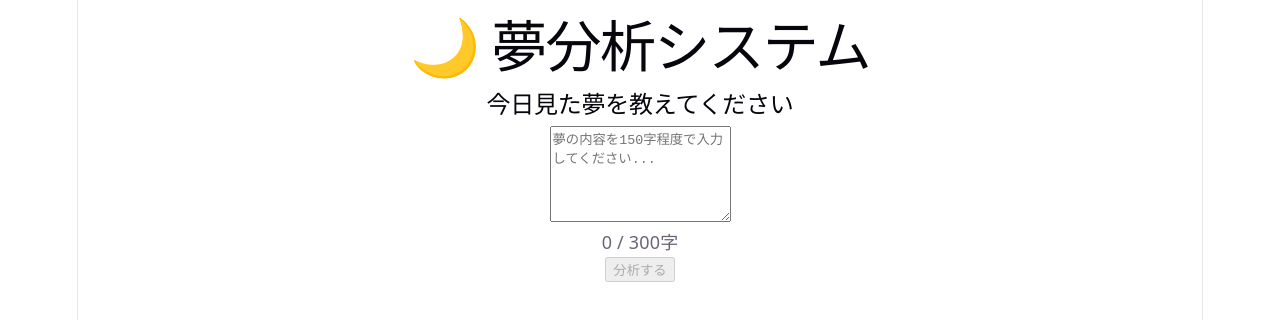
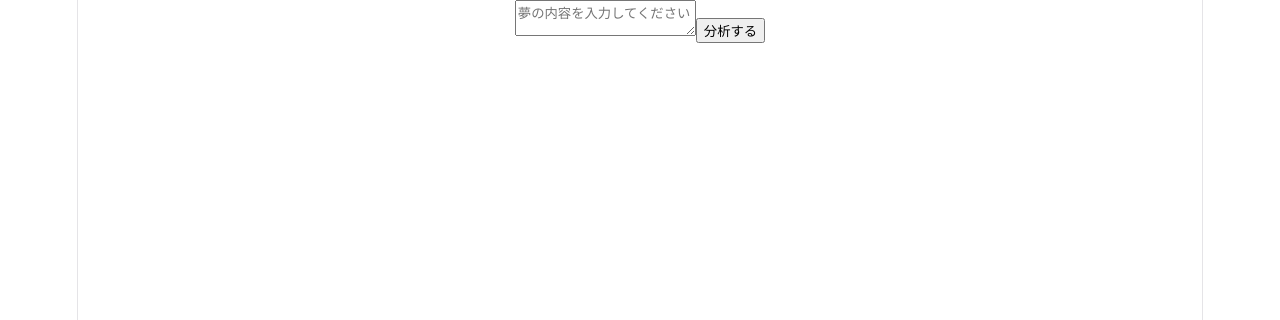
Before and after one commit to adachi-10/dream-art, a React (Vite) app: page / in a window 1280 px wide. Shown: the top 320 px of the page. Built offline with nearby package versions, Linux system fonts and the light colour scheme.

Commit message:
サイトの基盤（主なUI）の基礎

```diff
--- a/src/DreamAnalyzer.jsx
+++ b/src/DreamAnalyzer.jsx
@@ -1,233 +1,45 @@
-import React, { useState } from 'react';
-import "./styles/DreamAnalyzer.css";
-
-function MyScene() {
-  const [count, setCount] = useState(0);
-
-  return (
-    <div>
-      <h2>My Scene Component</h2>
-      <p>Count: {count}</p>
-      <button onClick={() => setCount(count + 1)}>増やす</button>
-    </div>
-  );
-}
 
 
+import { useState } from "react";
 
-const DreamAnalyzer = ({ onAnalysisComplete }) => {
-  const [dreamInput, setDreamInput] = useState('');
-  const [analysis, setAnalysis] = useState('');
-  const [selectedWords, setSelectedWords] = useState([]);
+export default function DreamAnalyzer() {
+  const [text, setText] = useState("");
   const [loading, setLoading] = useState(false);
-  const [step, setStep] = useState('input'); // input, analysis, selection, complete
-  const [error, setError] = useState('');
+  const [result, setResult] = useState(null);
 
-  const keywords = ['死', '生', '人', '絶望'];
+  const analyzeDream = async () => {
+    setLoading(true);
+    setResult(null);
 
-  const handleAnalyzeDream = async () => {
-    if (dreamInput.trim().length === 0) {
-      setError('夢の内容を入力してください');
-      return;
-    }
+    const response = await fetch("/api/analyze", {
+      method: "POST",
+      headers: { "Content-Type": "application/json" },
+      body: JSON.stringify({ text }),
+    });
 
-    setError('');
-    setLoading(true);
-
-    try {
-      const response = await fetch('http://localhost:5000/api/dream/analyze', {
-        method: 'POST',
-        headers: { 'Content-Type': 'application/json' },
-        body: JSON.stringify({ dreamContent: dreamInput }),
-      });
-
-      if (!response.ok) {
-        throw new Error('分析処理に失敗しました');
-      }
-
-      const data = await response.json();
-      setAnalysis(data.analysis);
-      setStep('analysis');
-    } catch (err) {
-      setError(err.message || '分析処理に失敗しました');
-      console.error('Error:', err);
-    } finally {
-      setLoading(false);
-    }
-  };
-
-  const handleWordSelection = (word) => {
-    if (selectedWords.includes(word)) {
-      setSelectedWords(selectedWords.filter(w => w !== word));
-    } else {
-      if (selectedWords.length < 2) {
-        setSelectedWords([...selectedWords, word]);
-      } else {
-        setError('最大2つまで選択できます');
-      }
-    }
-  };
-
-  const handleSubmitSelection = async () => {
-    if (selectedWords.length === 0) {
-      setError('少なくとも1つの単語を選択してください');
-      return;
-    }
-
-    setError('');
-    setLoading(true);
-
-    try {
-      const response = await fetch('http://localhost:5000/api/dream/submit', {
-        method: 'POST',
-        headers: { 'Content-Type': 'application/json' },
-        body: JSON.stringify({
-          dreamContent: dreamInput,
-          analysis: analysis,
-          selectedWords: selectedWords,
-        }),
-      });
-
-      if (!response.ok) {
-        throw new Error('送信処理に失敗しました');
-      }
-
-      const data = await response.json();
-      setStep('complete');
-
-      // 親コンポーネントにモデルデータを渡す
-      if (onAnalysisComplete) {
-        onAnalysisComplete({
-          selectedWords,
-          models: data.models,
-        });
-      }
-    } catch (err) {
-      setError(err.message || '送信処理に失敗しました');
-      console.error('Error:', err);
-    } finally {
-      setLoading(false);
-    }
-  };
-
-  const handleReset = () => {
-    setDreamInput('');
-    setAnalysis('');
-    setSelectedWords([]);
-    setStep('input');
-    setError('');
+    const data = await response.json();
+    setResult(data);
+    setLoading(false);
   };
 
   return (
-    <div className="dream-analyzer">
-      <h1>🌙 夢分析システム</h1>
+    <div className="analyzer">
+      <textarea
+        value={text}
+        onChange={(e) => setText(e.target.value)}
+        placeholder="夢の内容を入力してください"
+      />
 
-      {error && <div className="error-message">{error}</div>}
+      <button onClick={analyzeDream}>分析する</button>
 
-      {step === 'input' && (
-        <div className="input-section">
-          <h2>今日見た夢を教えてください</h2>
-          <textarea
-            value={dreamInput}
-            onChange={(e) => setDreamInput(e.target.value)}
-            placeholder="夢の内容を150字程度で入力してください..."
-            rows={6}
-            maxLength={300}
-            className="dream-input"
-          />
-          <div className="char-count">
-            {dreamInput.length} / 300字
-          </div>
-          <button
-            onClick={handleAnalyzeDream}
-            disabled={loading || dreamInput.trim().length === 0}
-            className="btn-primary"
-          >
-            {loading ? '分析中...' : '分析する'}
-          </button>
-        </div>
-      )}
+      {loading && <p>分析中...</p>}
 
-      {step === 'analysis' && (
-        <div className="analysis-section">
-          <h2>📊 分析結果</h2>
-          <div className="dream-content">
-            <h3>あなたの夢:</h3>
-            <p>{dreamInput}</p>
-          </div>
-          <div className="analysis-result">
-            <h3>フロイト・ユング的分析:</h3>
-            <p>{analysis}</p>
-          </div>
-          <button
-            onClick={() => setStep('selection')}
-            className="btn-secondary"
-          >
-            単語を選択する
-          </button>
-        </div>
-      )}
-
-      {step === 'selection' && (
-        <div className="selection-section">
-          <h2>✨ 分析結果から最も近いニュアンスの単語を選択</h2>
-          <p>1つまたは2つ選択してください</p>
-          <div className="keyword-selector">
-            {keywords.map((word) => (
-              <button
-                key={word}
-                onClick={() => handleWordSelection(word)}
-                className={`keyword-btn ${selectedWords.includes(word) ? 'selected' : ''}`}
-              >
-                {word}
-              </button>
-            ))}
-          </div>
-          <div className="selected-words">
-            <h3>選択中の単語:</h3>
-            <div className="selected-list">
-              {selectedWords.length > 0 ? (
-                selectedWords.map((word) => (
-                  <span key={word} className="selected-tag">{word}</span>
-                ))
-              ) : (
-                <p className="empty-state">単語を選択してください</p>
-              )}
-            </div>
-          </div>
-          <div className="button-group">
-            <button
-              onClick={handleSubmitSelection}
-              disabled={loading || selectedWords.length === 0}
-              className="btn-primary"
-            >
-              {loading ? '送信中...' : '結果を送信'}
-            </button>
-            <button
-              onClick={() => setStep('analysis')}
-              className="btn-secondary"
-            >
-              戻る
-            </button>
-          </div>
-        </div>
-      )}
-
-      {step === 'complete' && (
-        <div className="complete-section">
-          <h2>✓ 送信完了</h2>
-          <p>夢分析の結果を送信しました。</p>
-          <p>選択した単語: <strong>{selectedWords.join('、')}</strong></p>
-          <button
-            onClick={handleReset}
-            className="btn-primary"
-          >
-            新しい夢を分析する
-          </button>
+      {result && (
+        <div>
+          <h2>分析結果</h2>
+          <p>{result.summary}</p>
         </div>
       )}
     </div>
   );
-};
-
-export default DreamAnalyzer;
+}
```
